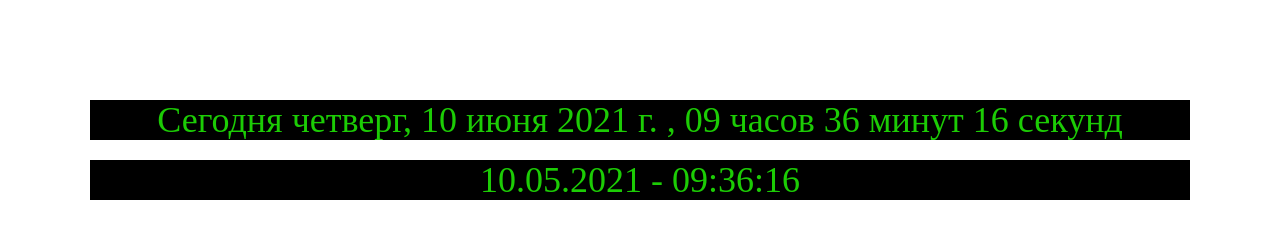
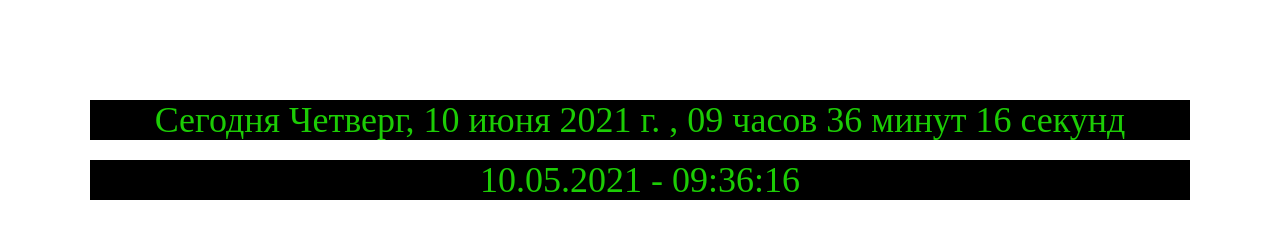
Before and after one commit to SoullessSoldier/gloacademy_study_JS_advanced, a plain HTML site: page lesson09_adv/index.html in a window 1280 px wide. Drawn offline with Linux system fonts and the light colour scheme.

Commit message:
add lesson09_adv

```diff
--- a/lesson05_adv/index.html
+++ /dev/null
@@ -1,13 +0,0 @@
-<!DOCTYPE html>
-<html lang="ru">
-<head>
-    <meta charset="UTF-8">
-    <meta http-equiv="X-UA-Compatible" content="IE=edge">
-    <meta name="viewport" content="width=device-width, initial-scale=1.0">
-    <title>Glo Academy Study JS Advanced</title>
-</head>
-<body>
-    <h1>This is lesson 05 advanced</h1>
-    <script src="js/script.js"></script>
-</body>
-</html>
--- a/lesson09_adv/index.html
+++ b/lesson09_adv/index.html
@@ -35,79 +35,8 @@
         <div class="block block_extended">.</div>
         <div class="block block_short">.</div>
     </div>
-    <script>
-        'use strict';
-        const blockExtended = document.querySelector('.block_extended');
-        const blockShort = document.querySelector('.block_short');
-        const addZero = (num) => {
-            let s = num.toString();
-            if (s.length === 1){
-                s=s.padStart(2,'0');
-            }
-            return s;
-        }
-        const showDateTime = () => {
-            let now = new Date();
-            let res_short,res_extended,hours,minutes, seconds;
-            let hours_word, minutes_word, seconds_word;
 
 
-
-            // Запрашиваем день недели вместе с длинным форматом даты
-            let options = { weekday: 'long', year: 'numeric', month: 'long', day: 'numeric'};
-            res_extended = now.toLocaleDateString('ru-RU', options);
-            res_extended = 'Сегодня ' + res_extended;
-
-            hours = now.getHours();
-            minutes = now.getMinutes();
-            seconds = now.getSeconds();
-
-
-            let words = (num)=>{
-                switch(num){
-                    case (num===1):
-                        hours_word = 'час';
-                        minutes_word = 'минута';
-                        seconds_word = 'секунда';
-                        break;
-                    case ((num>1)&&(num<5)):
-                        hours_word = 'часа';
-                        minutes_word = 'минуты';
-                        seconds_word = 'секунды';
-                        break;
-                    default:
-                        hours_word = 'часов';
-                        minutes_word = 'минут';
-                        seconds_word = 'секунд';
-                        break;
-                }
-            };
-
-            words();
-
-            function declOfNum(number, titles)
-            {
-                let cases = [2, 0, 1, 1, 1, 2];
-                return titles[ (number%100>4 && number%100>20)? 2 : cases[(number%10<5)?number%10:5] ];
-            };
-            console.log(seconds, declOfNum(seconds,['секунда','секунды','секунд']));
-
-            res_extended += ' , ' + addZero(hours) + ' ' + hours_word
-                + ' ' + addZero(minutes) + ' ' + minutes_word
-                + ' ' + addZero(seconds) + ' ' + seconds_word
-
-            res_short = addZero(now.getDate()) + '.'
-                + addZero(now.getMonth()) + '.'
-                + now.getFullYear().toString() + ' - '
-                + addZero(hours) + ':'
-                + addZero(minutes) + ':'
-                + addZero(seconds);
-
-            blockExtended.textContent = res_extended;
-            blockShort.textContent = res_short;
-        };
-        //let date = Date.now();
-        setInterval(showDateTime,1000);
-    </script>
+    <script src="js/script.js"></script>
 </body>
 </html>
--- /dev/null
+++ b/lesson09_adv/js/script.js
@@ -0,0 +1,60 @@
+'use strict';
+const blockExtended = document.querySelector('.block_extended');
+const blockShort = document.querySelector('.block_short');
+const addZero = (num) => {
+    let s = num.toString();
+    if (s.length === 1){
+        s=s.padStart(2,'0');
+    }
+    return s;
+}
+const showDateTime = () => {
+    let now;
+    let res_short,res_extended,hours,minutes, seconds;
+
+    // Запрашиваем день недели вместе с длинным форматом даты
+    let options = { weekday: 'long', year: 'numeric', month: 'long', day: 'numeric'};
+
+    let arrSeconds = ['секунда','секунды','секунд'];
+    let arrMinutes = ['минута','минуты','минут'];
+    let arrHours = ['час','часа','часов'];
+
+
+
+    function capitalizeFirstLetter(string) {
+        return string[0].toUpperCase() + string.slice(1);
+    }
+
+    function timeWords(num, arr){
+            /*if ((num.toString().slice(-1)==='1')&& (num!==11)) return arr[0];
+        if (((num>=2)&&(num<5))||((num%10>=2)&&(num%10<5))&&(num%100>20)) return arr[1];
+        return arr[2];*/
+        return ((num.toString().slice(-1)==='1')&& (num!==11)) ? arr[0] :
+        (((num>=2)&&(num<5))||((num%10>=2)&&(num%10<5))&&(num%100>20)) ? arr[1] : arr[2];
+    }
+
+    now  = new Date();
+    res_extended = now.toLocaleDateString('ru-RU', options);
+
+    res_extended = 'Сегодня ' + capitalizeFirstLetter(res_extended);
+
+    hours = now.getHours();
+    minutes = now.getMinutes();
+    seconds = now.getSeconds();
+
+    res_extended += ' , ' + addZero(hours) + ' ' + timeWords(hours, arrHours)
+        + ' ' + addZero(minutes) + ' ' + timeWords(minutes, arrMinutes)
+        + ' ' + addZero(seconds) + ' ' + timeWords(seconds, arrSeconds);
+
+    res_short = addZero(now.getDate()) + '.'
+        + addZero(now.getMonth()) + '.'
+        + now.getFullYear().toString() + ' - '
+        + addZero(hours) + ':'
+        + addZero(minutes) + ':'
+        + addZero(seconds);
+
+    blockExtended.textContent = res_extended;
+    blockShort.textContent = res_short;
+};
+//let date = Date.now();
+setInterval(showDateTime,1000);
```
Also changed, not shown: lesson05_adv/js/script.js (deleted, +0 -50 lines).
